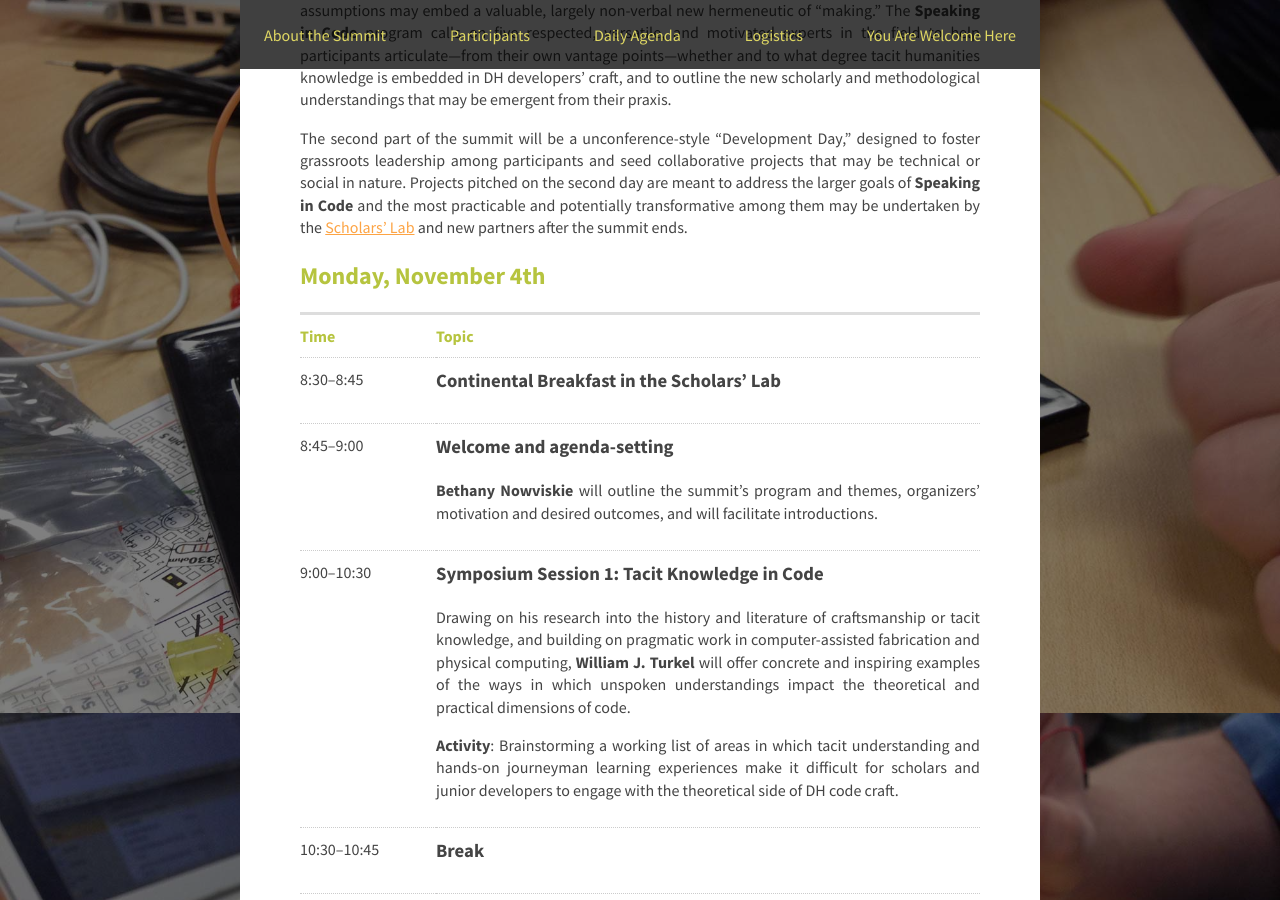
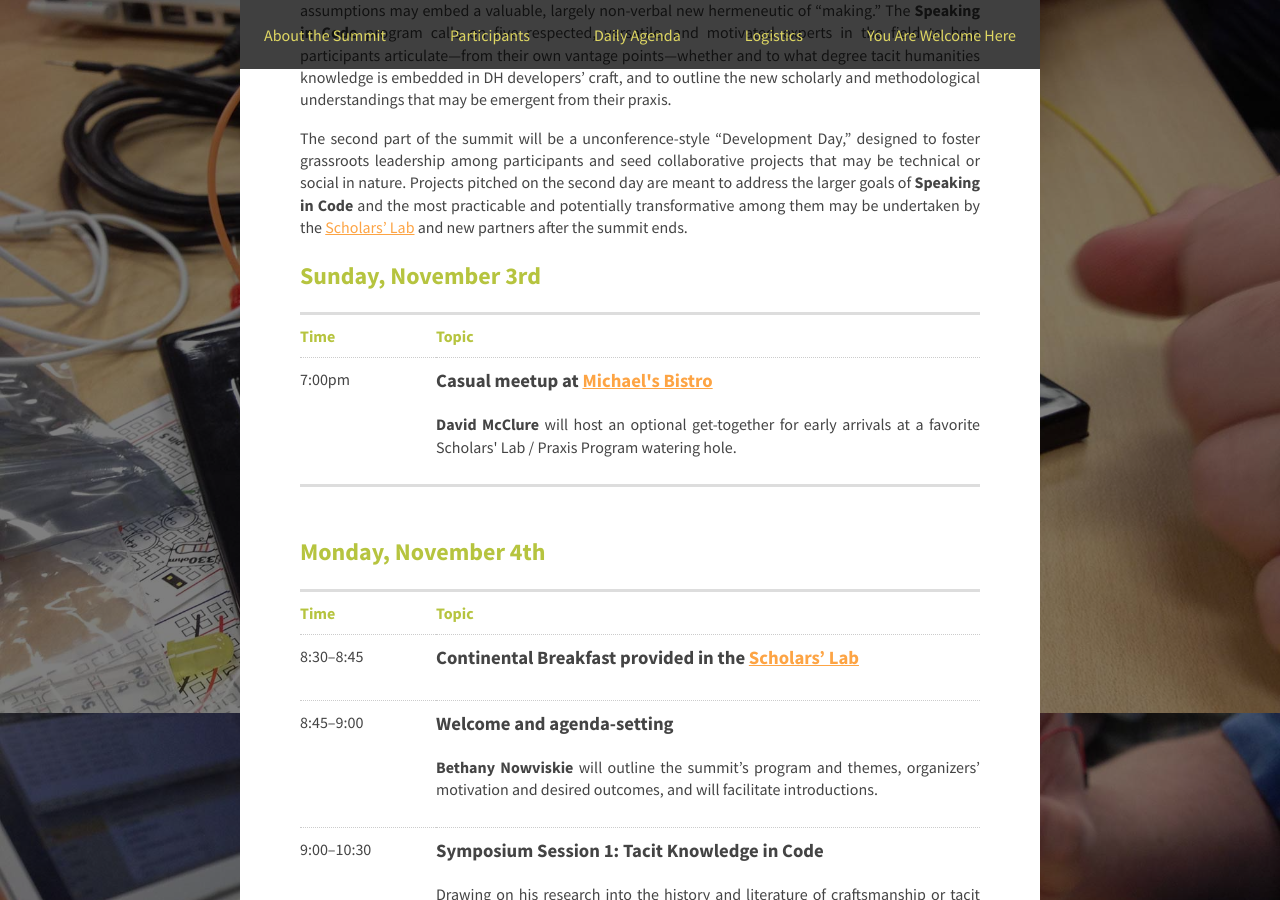
Before and after one commit to scholarslab/speakingincode, a Jekyll site: the page built from index.html, in a window 1280 px wide and 900 px high, scrolled down 3127 px. Built offline with Jekyll 4.4.1, drawn with Linux system fonts in a browser that asks for light colours; nearby versions of some CDN libraries; some web fonts are replaced; Markdown is read by kramdown in place of the engine named in the settings; some of the changed text lies outside the part shown.

Commit message:
meetup details, meals provided

```diff
--- a/index.html
+++ b/index.html
@@ -179,6 +179,24 @@
     <h1>Agenda</h1>
     <p>We start from the premise that humanities software development holds more in common with traditional arts-and-crafts practice than with academic discourse, and that its methods and assumptions may embed a valuable, largely non-verbal new hermeneutic of “making.” The <strong>Speaking in Code</strong> program calls on five respected, versatile, and motivated experts in the field to help participants articulate—from their own vantage points—whether and to what degree tacit humanities knowledge is embedded in DH developers’ craft, and to outline the new scholarly and methodological understandings that may be emergent from their praxis.</p>
 	<p>The second part of the summit will be a unconference-style “Development Day,” designed to foster grassroots leadership among participants and seed collaborative projects that may be technical or social in nature. Projects pitched on the second day are meant to address the larger goals of <strong>Speaking in Code</strong> and the most practicable and potentially transformative among them may be undertaken by the <a href="http://scholarslab.org">Scholars’ Lab</a> and new partners after the summit ends.</p>
+	<h2>Sunday, November 3rd</h2>
+    <table class="schedule" cellpadding="0" cellspacing="0">
+        <thead>
+            <tr>
+                <th class="time">Time</th>
+                <th class="topic">Topic</th>
+            </tr>
+        </thead>
+        <tbody>
+            <tr>
+                <td>7:00pm</td>
+                <td>
+                    <h3>Casual meetup at <a href="http://www.michaelsbistro.com/">Michael's Bistro</a></h3>
+					<p><strong>David McClure</strong> will host an optional get-together for early arrivals at a favorite Scholars' Lab / Praxis Program watering hole.
+                </td>
+            </tr>
+        </tbody>
+    </table>
     <h2>Monday, November 4th</h2>
     <table class="schedule" cellpadding="0" cellspacing="0">
         <thead>
@@ -191,7 +209,7 @@
             <tr>
                 <td>8:30–8:45</td>
                 <td>
-                    <h3>Continental Breakfast in the Scholars’ Lab</h3>
+                    <h3>Continental Breakfast provided in the <a href="#logistics">Scholars’ Lab</a></h3>
                 </td>
             </tr>
             <tr>
@@ -257,9 +275,9 @@
                 </td>
             </tr>
             <tr>
-                <td>6:00–8:00</td>
+                <td>6:00pm</td>
                 <td>
-                    <h3>Working dinner at <a href="http://trinityonthecorner.com/">Trinity Irish Pub</a></h3>
+                    <h3>Working dinner provided at <a href="http://trinityonthecorner.com/">Trinity Irish Pub</a></h3>
                     <p><strong>Nowviskie</strong> introduces tomorrow’s “Project Pitches” and “Development Sessions.” Other possible activities include: round-robin contributions to a <strong>Speaking in Code</strong> idea-hopper (concrete actions required to address the problems surfaced today) or a table-based brainstorming/discussion session led by <strong>Wayne Graham</strong>, <strong>Jeremy Boggs</strong>, and  <strong>Eric Rochester</strong>: DH developer community needs, scholarly communications vectors.
 </p>
                 </td>
@@ -280,7 +298,7 @@
             <tr>
                 <td>9:00-9:15</td>
                 <td>
-                    <h3>Continental Breakfast in the Scholars’ Lab</h3>
+                    <h3>Continental Breakfast provided in the <a href="#logistics">Scholars’ Lab</a></h3>
                 </td>
             </tr>
 
@@ -304,7 +322,7 @@
             <tr>
                 <td>12:00–1:30</td>
                 <td>
-                    <h3>Lunch (ordered in) and continued project development</h3>
+                    <h3>Lunch (provided) and continued project development</h3>
                 </td>
             </tr>
             <tr>
```
